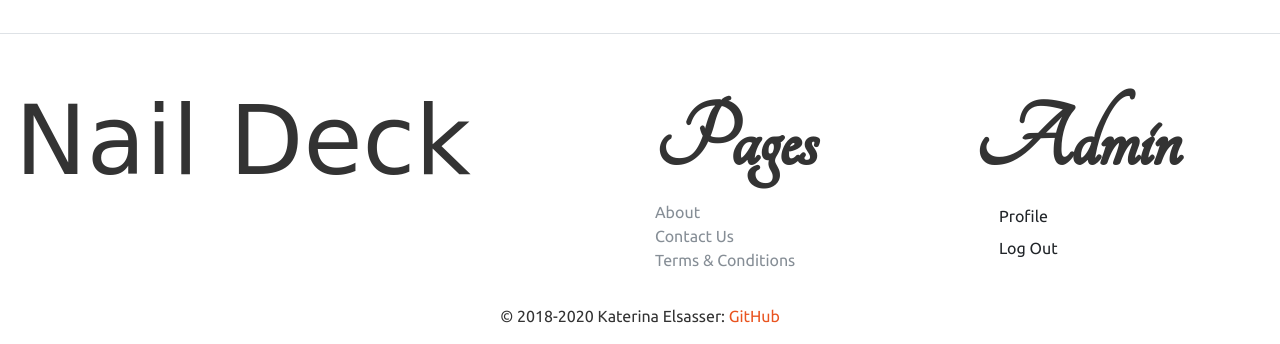
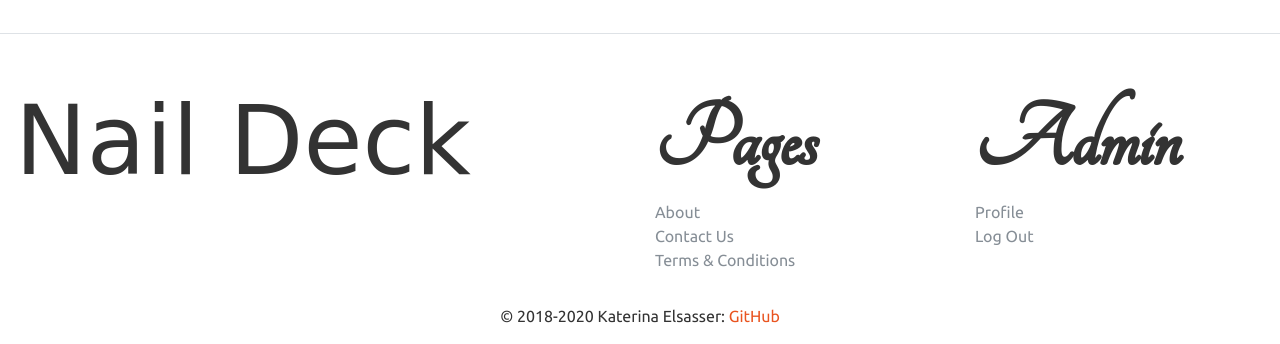
Before and after one commit to katerinaelsasser/NailDeck, a Django app: page /profile/ in a window 1280 px wide. Shown: the part 604-948 px from the top of the page. Run offline with Django 3.2, Linux system fonts and the light colour scheme; a user stored in the database is signed in; data that the repository does not hold is empty; some libraries are stand-ins or nearby versions; some web fonts are replaced.

Commit message:
styling admin footer

```diff
--- a/templates/layout/footer.html
+++ b/templates/layout/footer.html
@@ -21,12 +21,23 @@
         <!----Admin---->
         <div class="col-md-3 mb-md-0 mb-3">
             <h2><strong>Admin</strong></h2>
+            <ul class="list-unstyled">
             {% if user.is_authenticated %}
-            <a class="dropdown-item" href="{% url 'admin_profile' %}">Profile</a>
-            <a class="dropdown-item" href="{% url 'logout' %}">Log Out</a>
+            <li>
+                <a class="text-muted" href="{% url 'admin_profile' %}">Profile</a>
+            </li>
+            <li>
+                <a class="text-muted" href="{% url 'logout' %}">Log Out</a>
+            </li>
             {%  else %}
-            <a class="text-muted" href="{% url 'login' %}">Sign In</a>
+            <li>
+                <a class="text-muted" href="{% url 'login' %}">Sign In</a>
+            </li>
+            <li>
+                <a class="text-muted" href="{% url 'register' %}">Register</a>
+            </li>
             {% endif %}
+            </ul>
             </div>
         </div>
     <!---GitHub---->
```
